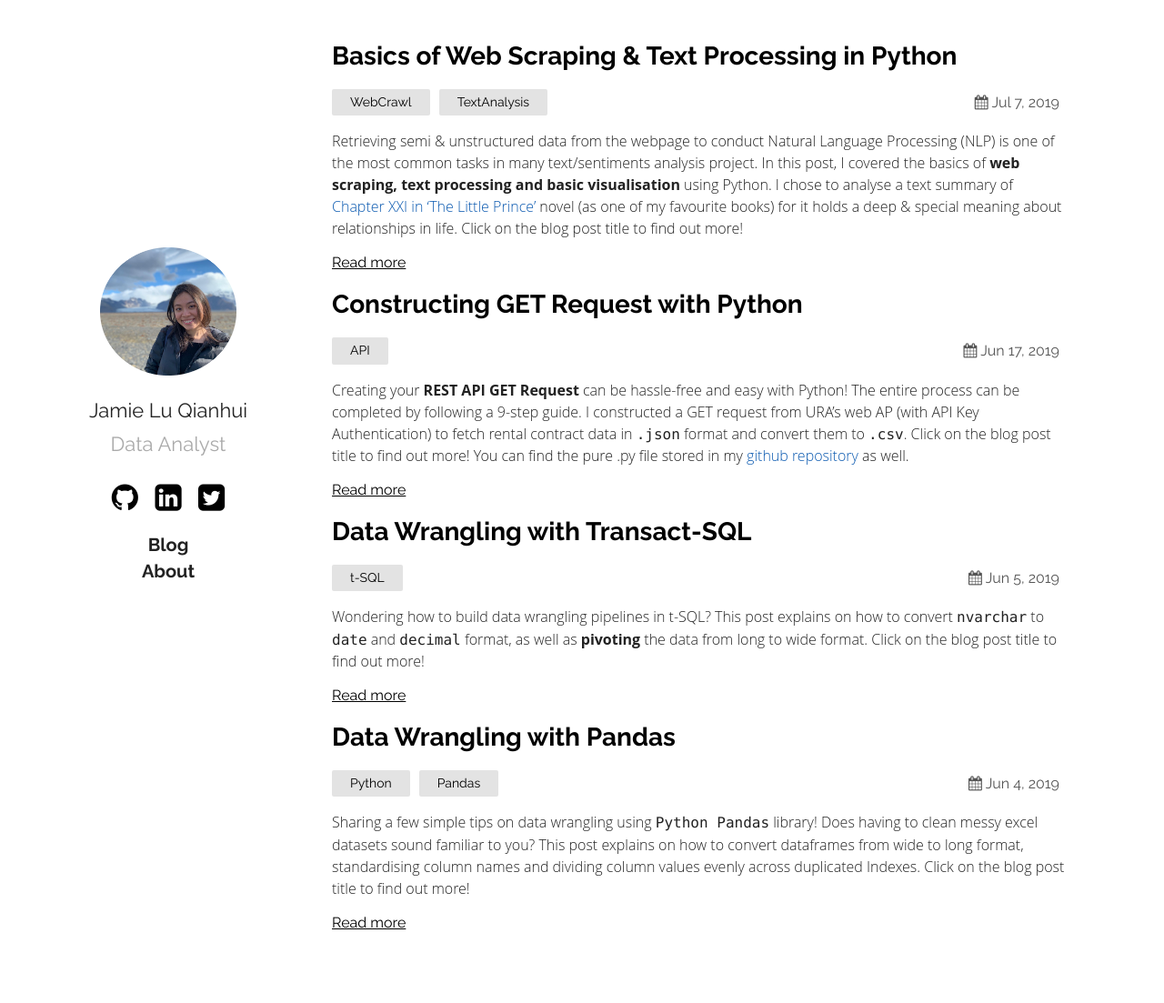
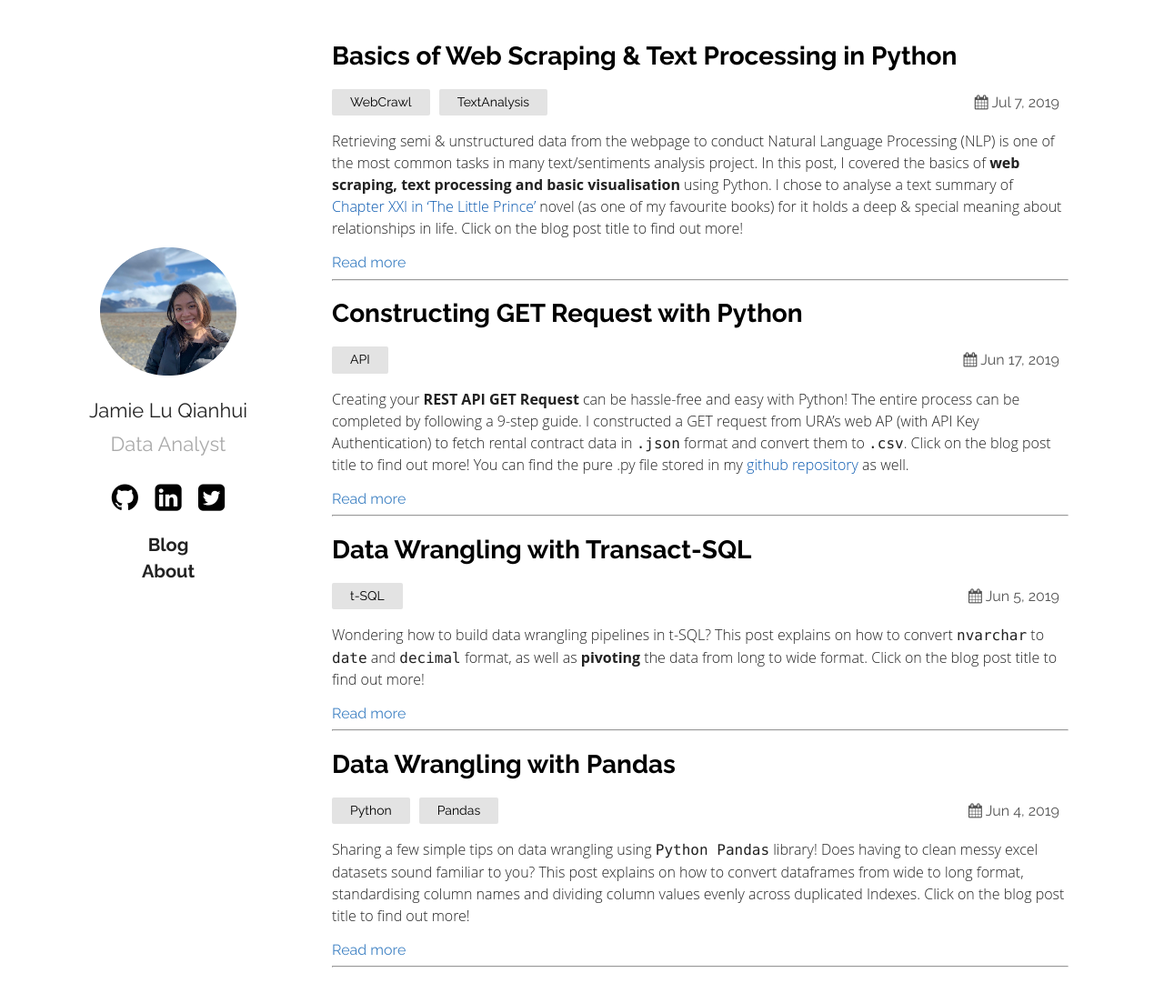
Before and after one commit to jamieqianhui/jamieqianhui.github.io, a Jekyll site: the page built from index.md, in a window 1280 px wide and 1109 px high. Shown: the top 1103 px of the window at 91% size. Built offline with Jekyll 4.4.1, drawn with Linux system fonts in a browser that asks for light colours.

Commit message:
Update home.html

```diff
--- a/_layouts/home.html
+++ b/_layouts/home.html
@@ -7,12 +7,12 @@ layout: default
 {%- endif -%}
 
 <style>
-	.readmore a{
+	.readmore{
 	  color: #4183C4;
 	  text-decoration: none;
 	  cursor: pointer;
 	}
-	.readmore a:hover, .readmore a:active {
+	.readmore:hover, .readmore:active {
 	  color: #4183C4;
 	}
 </style>
@@ -48,6 +48,7 @@ layout: default
 			Read more
 			</a>
 		</div>
+		<hr>
 	</li>
 	{%- endfor -%}
 </ul>
```
